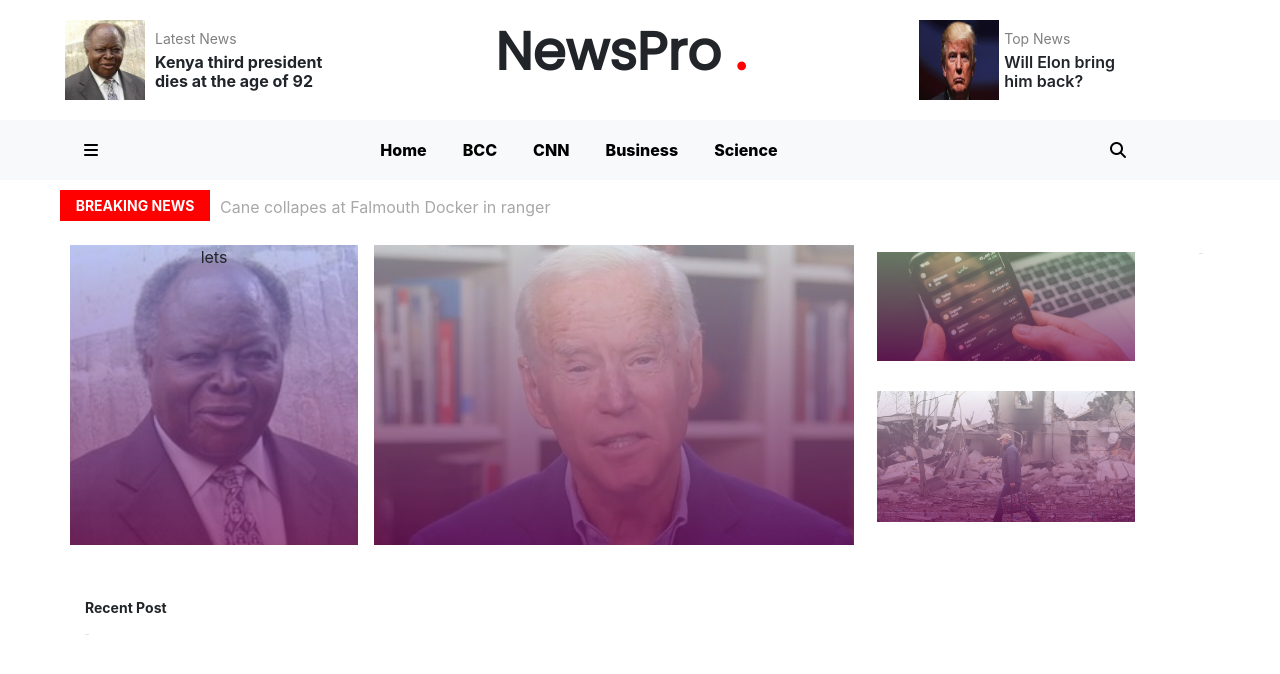
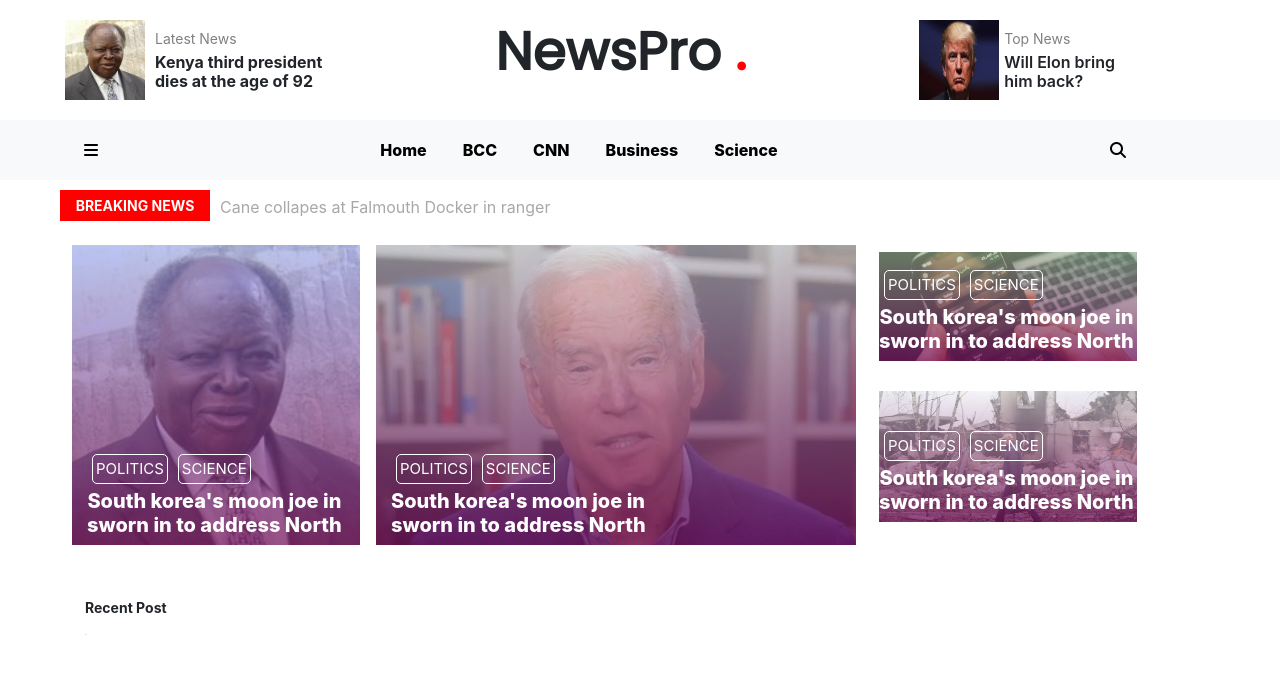
Before and after one commit to juliamwangi123/news, a Flask app: template app/templates/base.html in a window 1280 px wide. Shown: the part 35-709 px from the top of the page. Run offline with Flask 2, Linux system fonts and the light colour scheme; the template is opened without the code that fills it, so the values that code supplies are empty; some libraries are stand-ins or nearby versions; some web fonts are replaced.

Commit message:
st:add more details on static image

```diff
--- a/app/static/css/main.css
+++ b/app/static/css/main.css
@@ -211,6 +211,7 @@ nav{
 .first{
     height: 100%;
     margin:8px;
+    position: relative;
 }
 
 #section4{
@@ -221,6 +222,8 @@ nav{
 .second{
     height: 100%;
     margin:8px;
+    position: relative;
+
 }
 
 .last{
@@ -235,6 +238,7 @@ nav{
     height: 50%;
     width: 100%;
     margin: 15px;
+    position: relative;
 
 }
 
@@ -242,6 +246,7 @@ nav{
     margin: 15px;
     height: 60%;
     width: 100%;
+    position: relative;
 
 
 
@@ -272,9 +277,6 @@ position: relative;
     margin-left: 10px;
 }
 
-hr{
-    width: 4px;
-}
 .heading{
     position: absolute;
     top: -5%;
@@ -296,3 +298,24 @@ hr{
     display: flex;
     flex-direction: column;
 }
+.inner{
+    position: absolute;
+    bottom: 0;
+    color: white;
+}
+
+
+.inner h5{
+    font-weight: 800;
+}
+.innerclass{
+    display: flex;
+}
+
+.innerclass p{
+    margin: 5px;
+    border: 1px solid white;
+    padding: 3px;
+    font-size: 15px;
+    border-radius: 5px;
+}
--- a/app/templates/base.html
+++ b/app/templates/base.html
@@ -138,23 +138,58 @@
         linear-gradient(to bottom, rgba(126, 144, 242, 0.52), rgba(117, 19, 93, 0.73)),
         url('../static/img/mwai.jpeg'); background-repeat: no-repeat; background-size: cover;
         background-position: center;" >
-            <p>lets</p>
+            <div class="inner">
+                <div class="innerclass">
+                <p>POLITICS</p>
+                <p>SCIENCE</p>
+                </div>
+                <h5>South korea's moon joe in <br> sworn in to address North</h5>
+
+            </div>
         </div>
 
         <div class="col-lg-5  second" style="background-image:
         linear-gradient(to bottom, rgba(245, 246, 252, 0.52), rgba(117, 19, 93, 0.73)),
         url('../static/img/biden2.jpeg'); background-repeat: no-repeat; background-size: cover;
-        background-position: center;" ></div>
+        background-position: center;" >
+         <div class="inner">
+            <div class="innerclass">
+            <p>POLITICS</p>
+            <p>SCIENCE</p>
+            </div>
+            <h5>South korea's moon joe in <br> sworn in to address North</h5>
+
+        </div>
+
+    </div>
 
         <div class="col-lg-3 last ">
           <div class="lastone"  style="background-image:
           linear-gradient(to bottom, rgba(183, 211, 164, 0.52), rgba(117, 19, 93, 0.73)),
           url('../static/img/bit.jpeg'); background-repeat: no-repeat; background-size: cover;
-          background-position: center;" ></div>
+          background-position: center;" >
+           <div class="inner">
+            <div class="innerclass">
+            <p>POLITICS</p>
+            <p>SCIENCE</p>
+            </div>
+            <h5>South korea's moon joe in <br> sworn in to address North</h5>
+
+        </div>
+          </div>
             <div class="lastsec"  style="background-image:
             linear-gradient(to bottom, rgba(245, 246, 252, 0.52), rgba(117, 19, 93, 0.73)),
             url('../static/img/ukrain.jpeg'); background-repeat: no-repeat; background-size: cover;
-            background-position: center;"></div>
+            background-position: center;">
+             <div class="inner">
+                <div class="innerclass">
+                <p>POLITICS</p>
+                <p>SCIENCE</p>
+                </div>
+                <h5>South korea's moon joe in <br> sworn in to address North</h5>
+
+            </div>
+            </div>
 
         </div>
       </div>
@@ -169,7 +204,7 @@
   <section class="container" id="section5">
     <div class="heading">
         <p>Recent Post</p>
-        <hr>
+        <hr style="color: red; width: 2px;">
     </div>
 
 
@@ -180,7 +215,7 @@
         <div class="inside">
             <p>{{new}}. <a href="{{cont}}">Read More..</a></p>
 
-            <small class="time">Posted at: {{time}}</small>
+            <small class="time">Published at: {{time}}</small>
         </div>
 
     </div>
```
